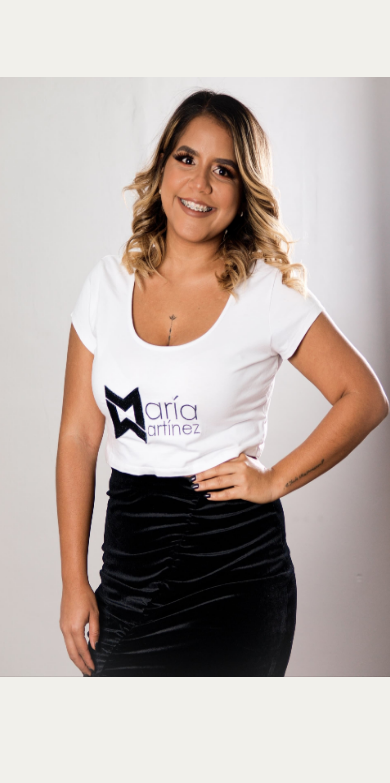
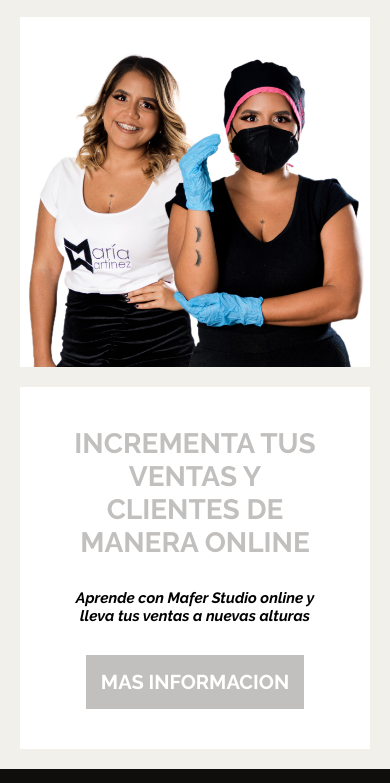
Before and after one commit to Pinto2291/mafer-site, a plain HTML site: page index.html in a window 390 px wide. Shown: the part 57-840 px from the top of the page. Drawn offline with nearby package versions, Linux system fonts and the light colour scheme.

Commit message:
added responsive image and new image with new css

```diff
--- a/index.html
+++ b/index.html
@@ -35,7 +35,10 @@
     </nav>
 
     <main class="hero">
-        <img class="img-horizontal-auto" src="./img/mafer-1.jpeg" alt="imagen de mafer">
+
+        <div class="img-container">
+            <img class="img-horizontal-auto" src="./img/mafer-2.jpeg" alt="imagen de mafer">
+        </div>
 
         <div class="hero-text">
             <div class="hero-text-part">
@@ -59,12 +62,12 @@
         <div class="social-media-numbers">
 
             <div class="social-media-element">
-                <p class="p-element font-white-1 italic w-600">+ 36k</p>
+                <p class="p-element font-white-1 italic w-600">+ 34k</p>
                 <p class="p-description font-white-1 w-400">instagram</p>
             </div>
 
             <div class="social-media-element">
-                <p class="p-element font-white-1 italic w-600">+ 50k</p>
+                <p class="p-element font-white-1 italic w-600">+ 16k</p>
                 <p class="p-description font-white-1 w-400">tiktok</p>
             </div>
 
--- a/style.css
+++ b/style.css
@@ -111,9 +111,15 @@ button {
 
 /* imagenes */
 
-.img-horizontal-auto {
-    width: auto;
-    height: 60rem;
+.img-container {
+    display: flex;
+    justify-content: center;
+    align-items: center;
+}
+
+.img-container img {
+    max-width: 100%;
+    height: auto;
 }
 
 /* text colors */
@@ -180,9 +186,11 @@ button {
 .hero {
     display: flex;
     padding: 15rem;
-    gap: 15rem;
+    max-width: 120rem;
+    gap: 10rem;
     justify-content: center; /* Center horizontally */
     align-items: center; /* Center vertically */
+    margin: auto;
 }
 
 .hero-text-part {
@@ -248,8 +256,14 @@ button {
 
 
 /* Media queries */
+@media only screen and (min-width: 1200px) {
+    .hero {
 
-@media only screen and (max-width: 460px) {
+    }
+}
+
+
+@media only screen and (max-width: 768px) {
 
     .navegacion-main {
         display: none;
@@ -292,11 +306,8 @@ button {
 
     .hero {
         flex-direction: column;
-        padding: 8rem;
+        padding: 2rem;
+        gap: 2rem;
     }
 
-    .img-horizontal-auto {
-        width: 40rem;
-        height: 60rem;
-    }
 }
```
Also changed, not shown: img/mafer-2.jpeg (added).
